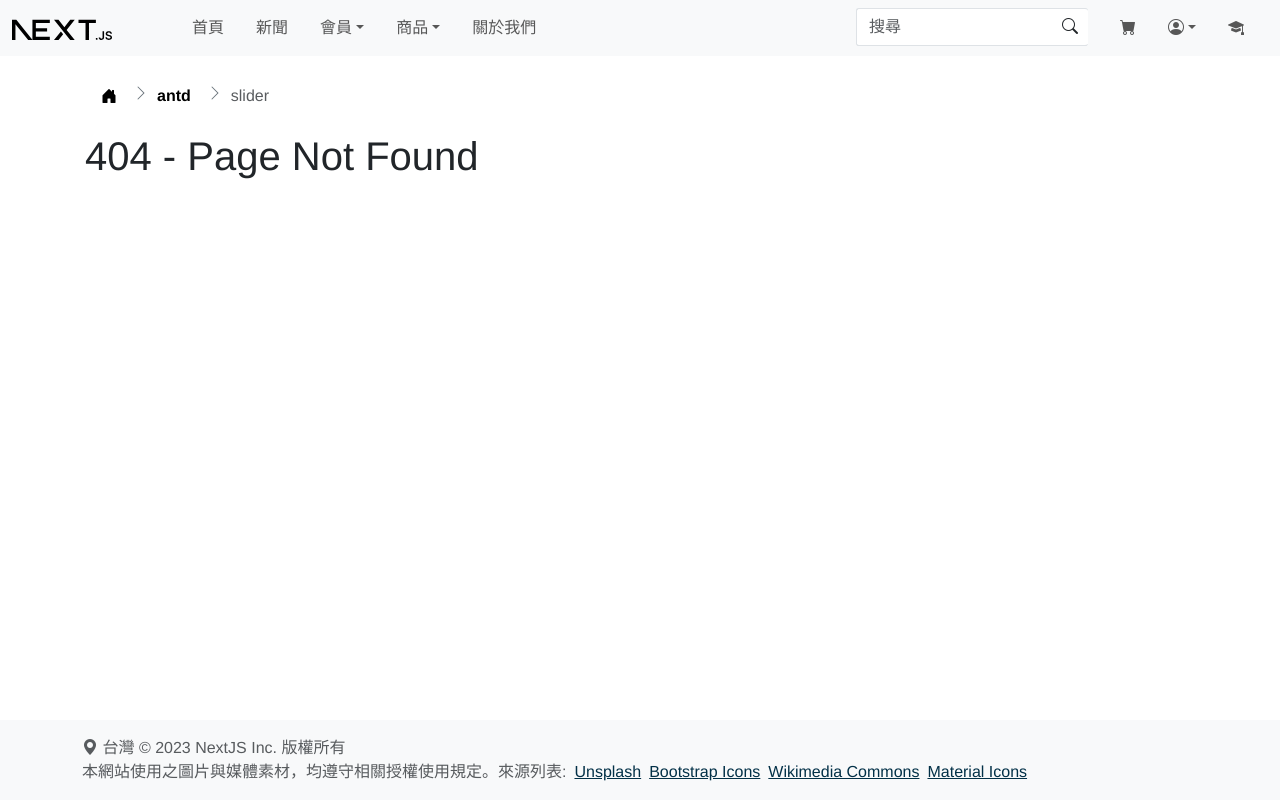
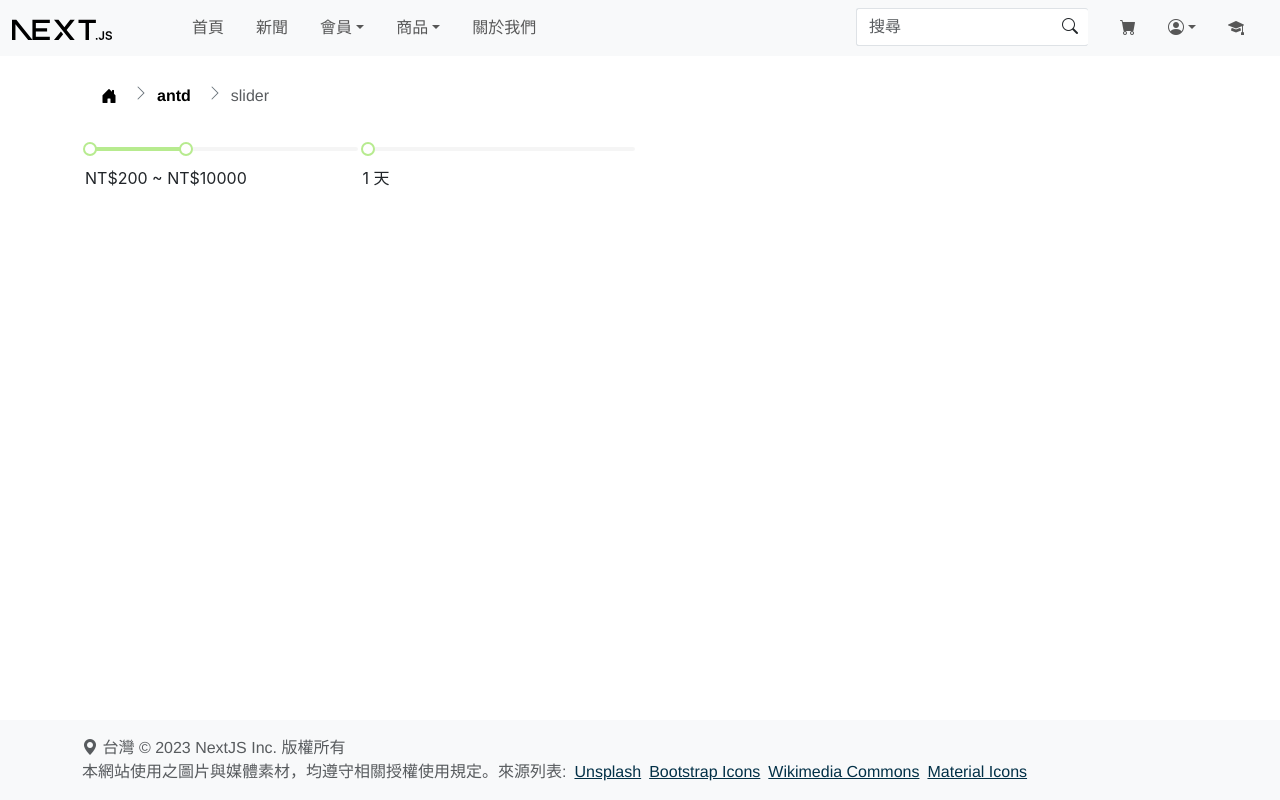
Before and after one commit to xine14236/yeahfun-final, a Next.js app in the folder fontend/: page /antd/slider in a window 1280 px wide. Before the commit this address had no page. Built offline with nearby package versions, Linux system fonts and the light colour scheme.

Commit message:
安裝antd

```diff
--- a/fontend/next.config.js
+++ b/fontend/next.config.js
@@ -22,6 +22,17 @@ const nextConfig = {
     ],
     unoptimized: true,
   },
+  transpilePackages: [
+    'antd',
+    '@ant-design',
+    'rc-util',
+    'rc-pagination',
+    'rc-picker',
+    'rc-notification',
+    'rc-tooltip',
+    'rc-tree',
+    'rc-table',
+  ],
   // output: 'export', // don't use with `next start` or api route
   // distDir: 'dist',
   // avoid cors with proxy
--- a/fontend/package.json
+++ b/fontend/package.json
@@ -9,6 +9,7 @@
     "lint": "next lint"
   },
   "dependencies": {
+    "@ant-design/cssinjs": "^1.21.0",
     "antd": "^5.19.1",
     "axios": "^1.6.8",
     "bootstrap": "^5.3.3",
--- a/fontend/pages/_document.js
+++ b/fontend/pages/_document.js
@@ -1,7 +1,9 @@
-import { Html, Head, Main, NextScript } from 'next/document'
+import React from 'react'
+import { createCache, extractStyle, StyleProvider } from '@ant-design/cssinjs'
+import Document, { Head, Html, Main, NextScript } from 'next/document'
+// import type { DocumentContext } from 'next/document'
 
-export default function Document() {
-  return (
+const MyDocument = () => (
   <Html lang="en" className="h-100">
     <Head />
     <body className="d-flex flex-column h-100">
@@ -10,4 +12,31 @@ export default function Document() {
     </body>
   </Html>
 )
+
+MyDocument.getInitialProps = async (ctx) => {
+  const cache = createCache()
+  const originalRenderPage = ctx.renderPage
+  ctx.renderPage = () =>
+    originalRenderPage({
+      enhanceApp: (App) => (props) =>
+        (
+          <StyleProvider cache={cache}>
+            <App {...props} />
+          </StyleProvider>
+        ),
+    })
+
+  const initialProps = await Document.getInitialProps(ctx)
+  const style = extractStyle(cache, true)
+  return {
+    ...initialProps,
+    styles: (
+      <>
+        {initialProps.styles}
+        <style dangerouslySetInnerHTML={{ __html: style }} />
+      </>
+    ),
   }
+}
+
+export default MyDocument
--- /dev/null
+++ b/fontend/pages/antd/slider.js
@@ -0,0 +1,49 @@
+import React, { useState } from 'react'
+import { Slider, Row, Col } from 'antd'
+
+export default function SliderDemo() {
+  const [values, setValues] = useState([200, 10000])
+  const [days, setDays] = useState(1)
+
+  //   const onChange = (value) => {
+  //     console.log('onChange: ', value)
+  //   }
+  const onChangeComplete = (value) => {
+    console.log('onChangeComplete: ', value)
+    setValues(value)
+  }
+
+  const onChangeDaysComplete = (value) => {
+    console.log('onChangeDaysComplete: ', value)
+    setDays(value)
+  }
+
+  return (
+    <>
+      <Row>
+        <Col span={6}>
+          <Slider
+            range
+            step={1000}
+            min={0}
+            max={28000}
+            defaultValue={values}
+            onChangeComplete={onChangeComplete}
+          />
+          <p>
+            NT${values[0]} ~ NT${values[1]}
+          </p>
+        </Col>
+        <Col span={6}>
+          <Slider
+            min={1}
+            max={20}
+            defaultValue={days}
+            onChangeComplete={onChangeDaysComplete}
+          />
+          <p>{days} 天</p>
+        </Col>
+      </Row>
+    </>
+  )
+}
--- /dev/null
+++ b/fontend/theme/themeConfig.js
@@ -0,0 +1,10 @@
+// import type { ThemeConfig } from 'antd'
+
+const theme = {
+  token: {
+    fontSize: 16,
+    colorPrimary: '#52c41a',
+  },
+}
+
+export default theme
```
Also changed, not shown: fontend/pages/_app.js (+6 -2 lines), fontend/pages/antd/test.js (added, +10 -0 lines). Lines whose indentation alone changed are shown as unchanged.
